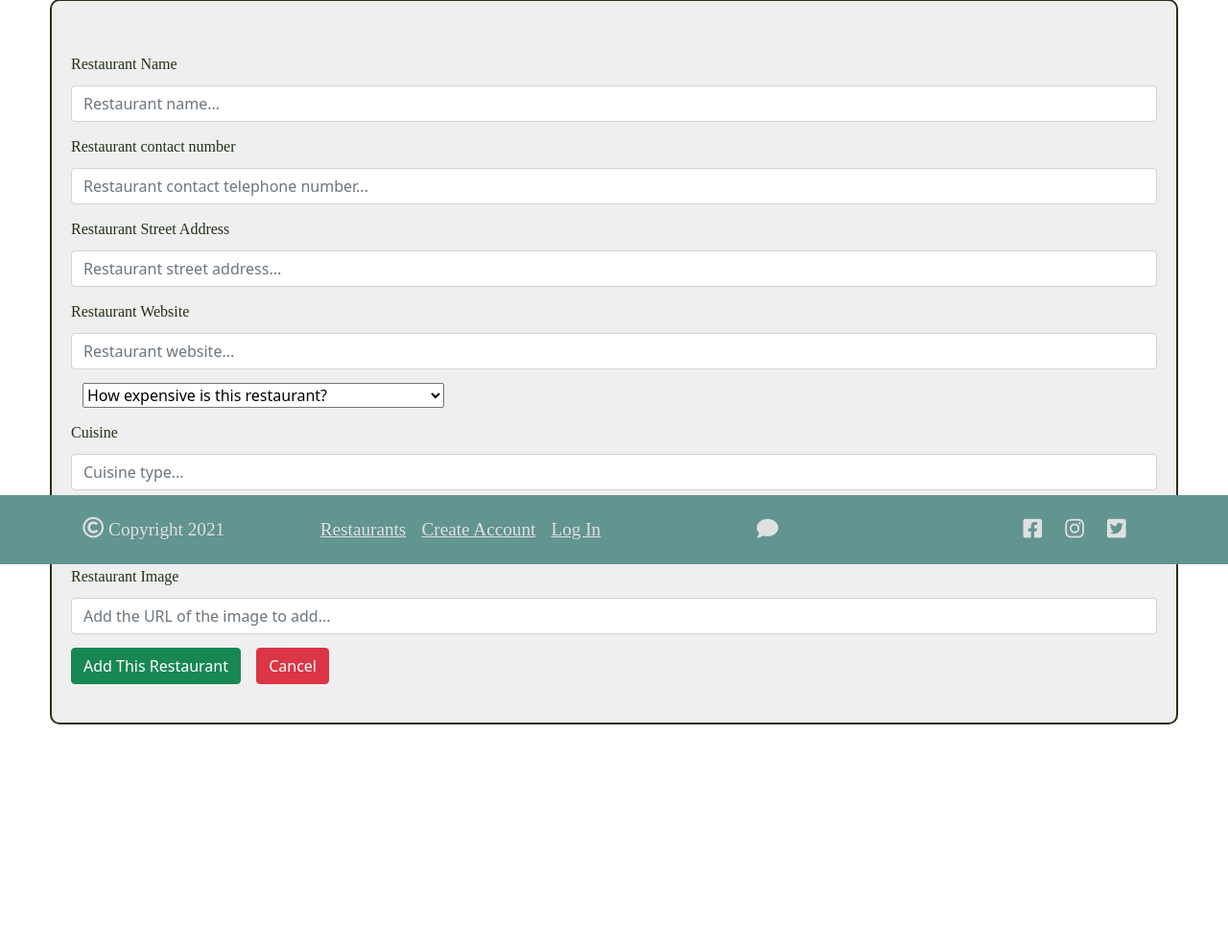
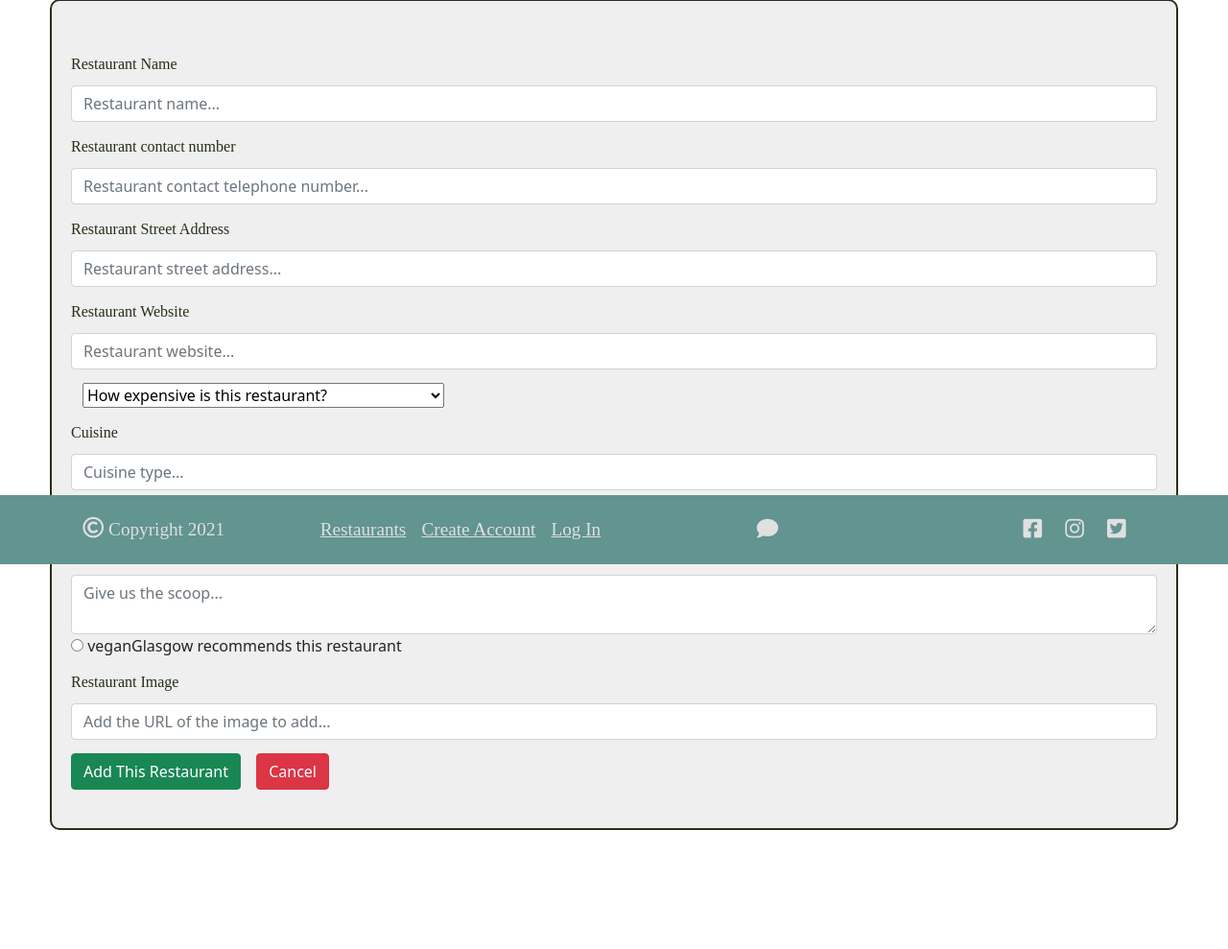
Before and after one commit to Cairi-S/vegan-Glasgow, a Flask app: page /add_restaurant in a window 1280 px wide. Shown: the part 212-1201 px from the top of the page at 96% size. Before the commit the page ends 967 px from the top, so only its background shows below. Run offline with Flask 2, Linux system fonts and the light colour scheme; some libraries are stand-ins or nearby versions; some web fonts are replaced.

Commit message:
add_restaurant:correct name id etc,add missing form input/options

```diff
--- a/templates/add_restaurant.html
+++ b/templates/add_restaurant.html
@@ -10,8 +10,8 @@
     <form class="review-form" method="POST" action="{{ url_for('add_restaurant') }}">
         <!-- Restaurant name -->
         <div class="form-group ">
-            <label class="form-instructions review-form-items" for="restaurant_name">Restaurant Name</label>
-            <input type="text" class="form-control form-spacing" id="restaurant_name" name="Restaurant_name" placeholder="Restaurant name..." required>
+            <label class="form-instructions review-form-items" for="name">Restaurant Name</label>
+            <input type="text" class="form-control form-spacing" id="name" name="name" placeholder="Restaurant name..." required>
         </div>
         <!-- Restaurant phone number -->
         <div class="form-group ">
@@ -45,12 +45,19 @@
             <option class="form-instructions" disabled selected>When is this restaurant open?</option>
             <option value="Breakfast">Breakfast</option>
             <option value="Brunch">Brunch</option>
+            <option value="Breakfast">Breakfast and Lunch</option>
             <option value="Lunch">Lunch</option>
             <option value="Lunch and Dinner">Lunch and Dinner</option>
             <option value="Dinner">Dinner</option>
             <option value="All day">All day</option>
+            <option value="All day">Daytime hours</option>
             <option value="Late night">Late night</option>
         </select>
+        <!-- Restaurant summary -->
+        <div class="form-group">
+            <label class="form-instructions review-form-items form-spacing" for="summary">Whats the inside scoop on this restaurant?</label>
+            <textarea type="text" class="form-control form-spacing" id="summary" name="summary" placeholder="Give us the scoop..." required></textarea>
+        </div>
         <!-- Admin restaurant recommendation radio button -->
         <div class="form-group ">
             <input type="radio" name="our_recommendation" id="our_recommendation" autocomplete="off">
```
